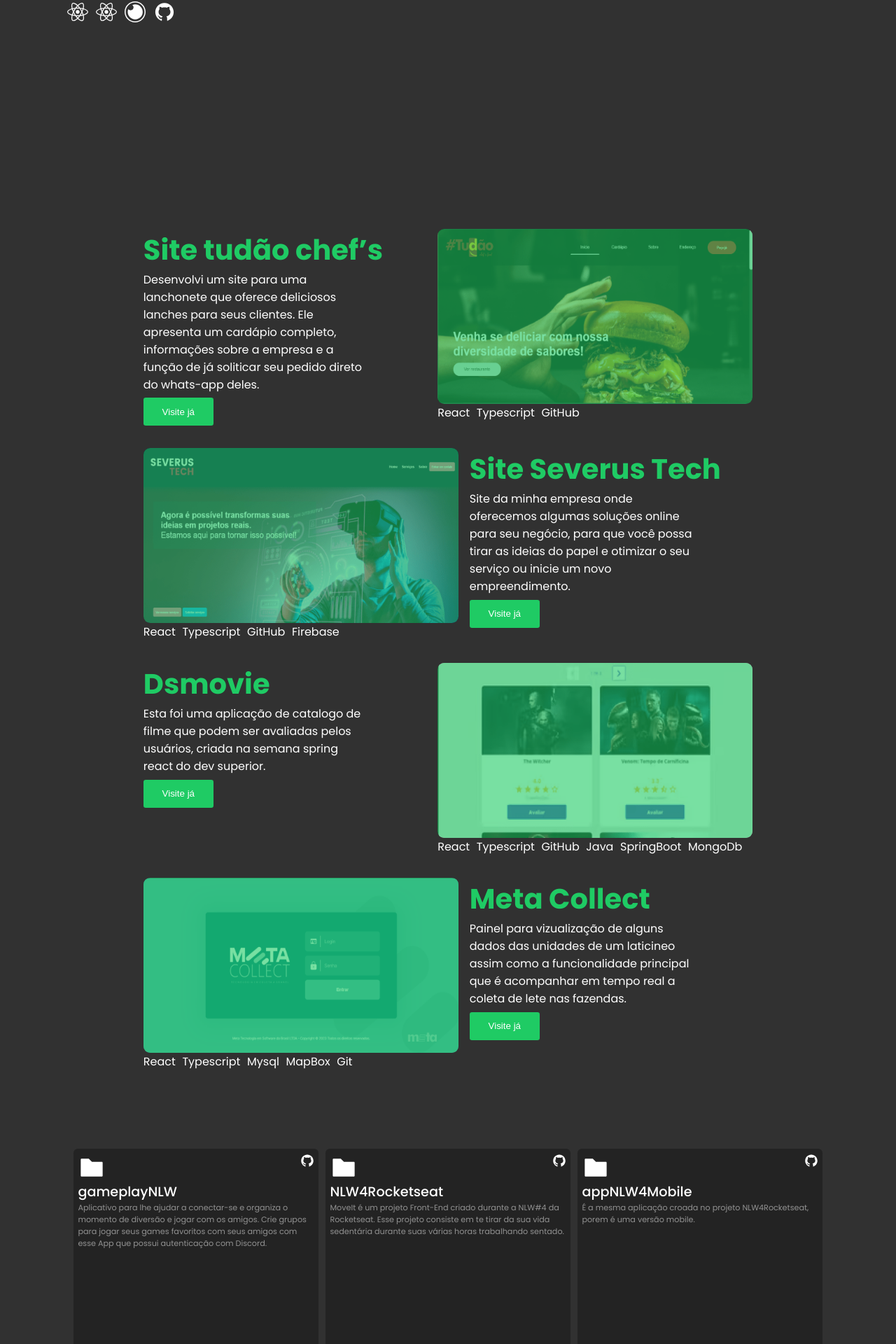
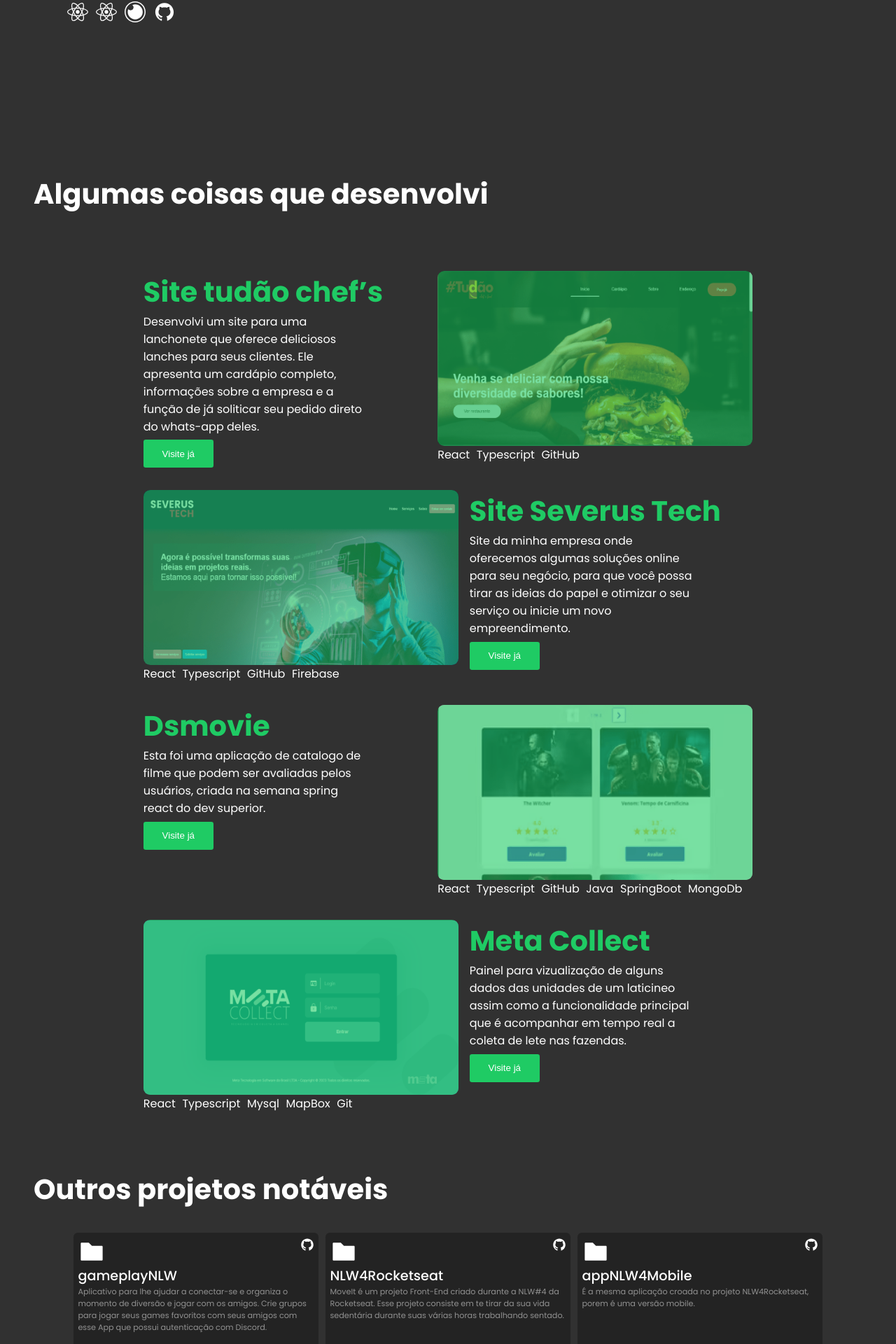
Before and after one commit to Mynameisjohndev/myPersonalBlog, a React (Create React App) app: page / in a window 1280 px wide. Shown: the part 1401-3321 px from the top of the page at 70% size. Built offline with nearby package versions, Linux system fonts and the light colour scheme.

Commit message:
feat: adding titles

```diff
--- a/src/pages/Portfolio/Projects/index.tsx
+++ b/src/pages/Portfolio/Projects/index.tsx
@@ -7,9 +7,9 @@ import { ContainerProjects } from './styles';
 const Projects = () => {
   return (
     <ContainerProjects>
-      {/* <h1>Algumas coisas que desenvolvi</h1> */}
+      <h1>Algumas coisas que desenvolvi</h1>
       <ListProject {...{ projects: data.projects }} />
-      {/* <h1>Outros projetos notáveis</h1> */}
+      <h1>Outros projetos notáveis</h1>
       <ListGitProjects {...{ projects: datagit.projects }} />
     </ContainerProjects>
   );
```
